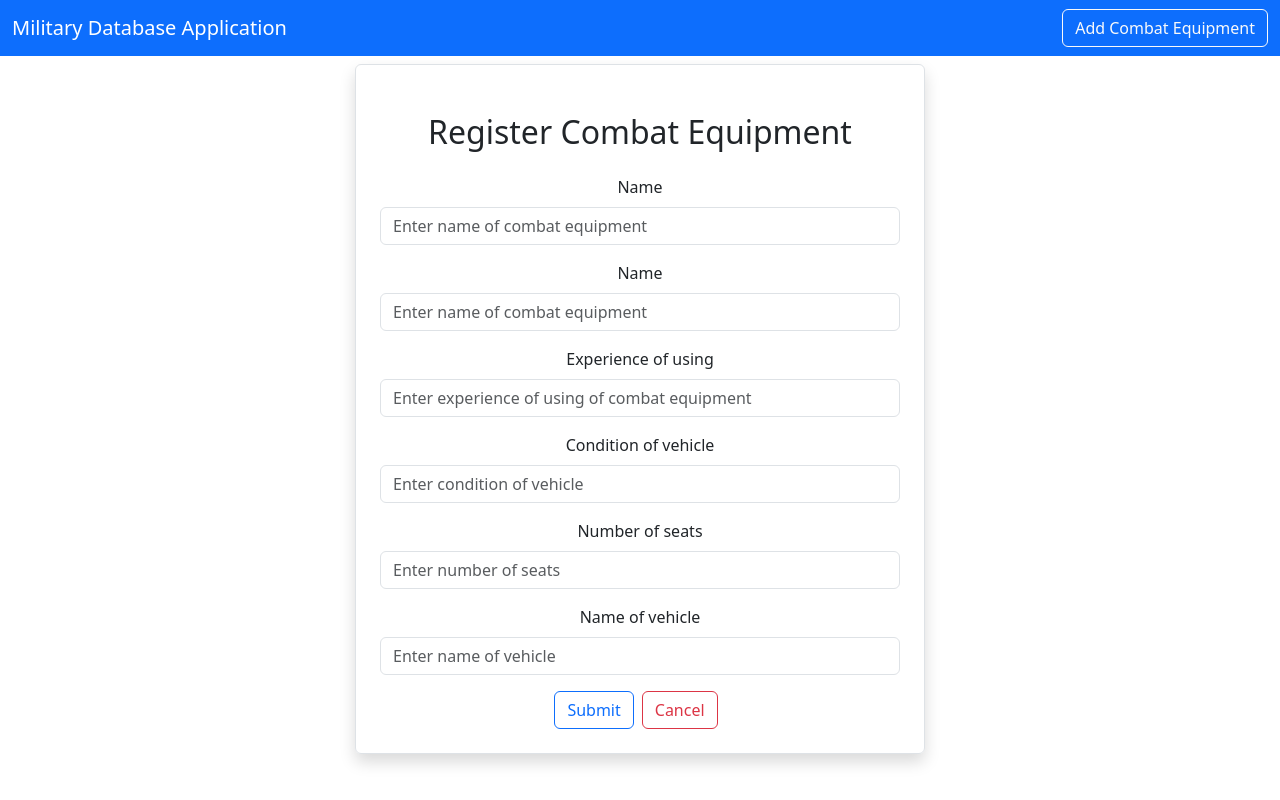
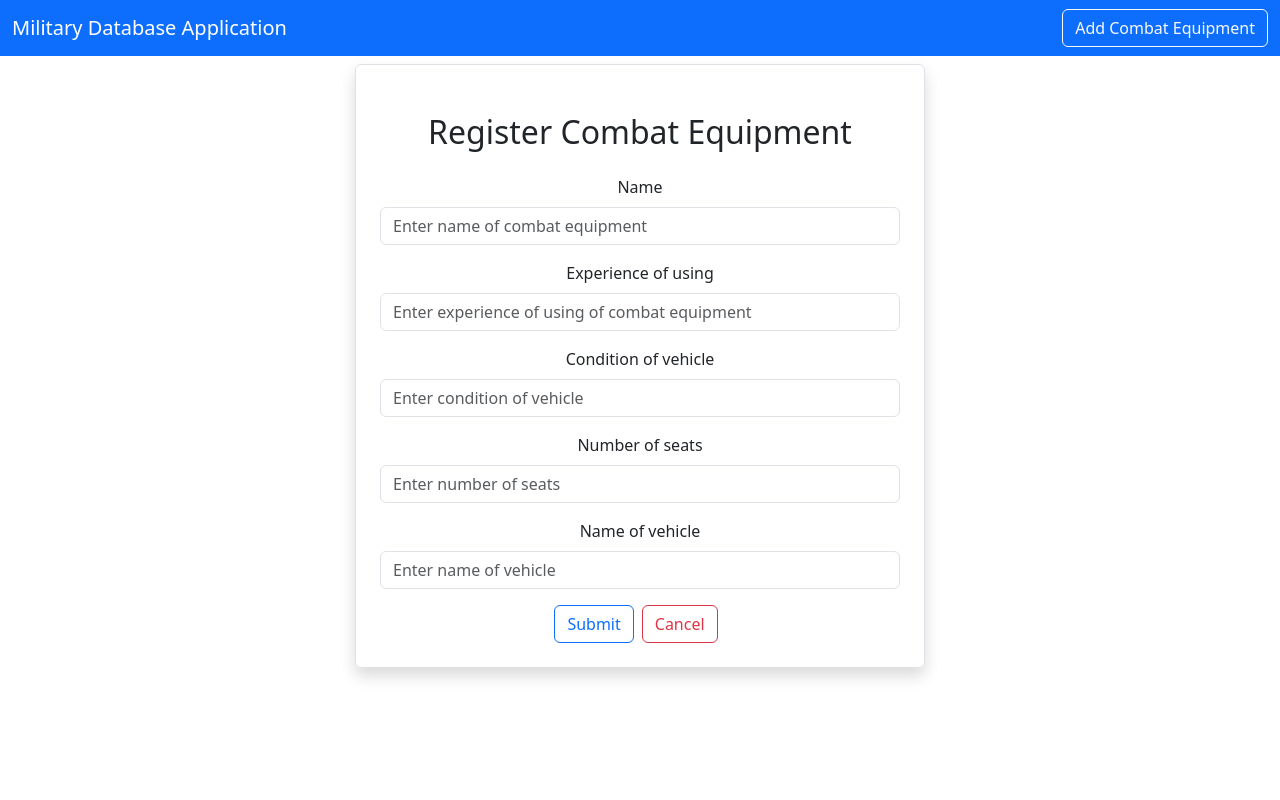
Before and after one commit to DaryaEvd/military_app_fullstack, a React (Create React App) app in the folder front/: page /addcombatequipment in a window 1280 px wide. Built offline with nearby package versions, Linux system fonts and the light colour scheme.

Commit message:
stored comb equipm inside state

```diff
--- a/front/src/combat_equipments/AddCombatEquipment.js
+++ b/front/src/combat_equipments/AddCombatEquipment.js
@@ -1,6 +1,27 @@
-import React from 'react'
+import React, {useState} from 'react'
 
 export default function AddCombatEquipment() {
+
+    const [combatEquipments, setCombatEquipments] = useState(
+        {
+            nameOfEquipment: "",
+            experienceOfUsing: "",
+            conditionOfVehicle: "",
+            numberOfSeats: "",
+            nameOfVehicle: ""
+        }
+    );
+
+    const { nameOfEquipment,
+        experienceOfUsing,
+        conditionOfVehicle,
+        numberOfSeats,
+        nameOfVehicle } = combatEquipments;
+
+    const onInputChange=(e)=>{
+        setCombatEquipments({...combatEquipments, [e.target.name]:e.target.value})
+    }
+
     return (
         <div className='container'>
             <div className='row'>
@@ -14,19 +35,9 @@ export default function AddCombatEquipment() {
                             type={"text"}
                             className='form-control'
                             placeholder='Enter name of combat equipment'
-                            name="name"
-                        />
-                    </div>
-
-                    <div className='mb-3'>
-                        <label htmlFor='Name' className='form-label'>
-                            Name
-                        </label>
-                        <input
-                            type={"text"}
-                            className='form-control'
-                            placeholder='Enter name of combat equipment'
-                            name="name"
+                            name="nameOfEquipment"
+                            value={nameOfEquipment}
+                            onChange={(e)=>onInputChange(e)}
                         />
                     </div>
 
@@ -38,7 +49,10 @@ export default function AddCombatEquipment() {
                             type={"text"}
                             className='form-control'
                             placeholder='Enter experience of using of combat equipment'
-                            name="name"
+                            name="experienceOfUsing"
+                            value={experienceOfUsing}
+                            onChange={(e)=>onInputChange(e)}
+
                         />
                     </div>
 
@@ -50,7 +64,10 @@ export default function AddCombatEquipment() {
                             type={"text"}
                             className='form-control'
                             placeholder='Enter condition of vehicle'
-                            name="name"
+                            name="conditionOfVehicle"
+                            value={conditionOfVehicle}
+                            onChange={(e)=>onInputChange(e)}
+
                         />
                     </div>
 
@@ -62,7 +79,10 @@ export default function AddCombatEquipment() {
                             type={"text"}
                             className='form-control'
                             placeholder='Enter number of seats'
-                            name="name"
+                            name="numberOfSeats"
+                            value={numberOfSeats}
+                            onChange={(e)=>onInputChange(e)}
+
                         />
                     </div>
 
@@ -74,7 +94,10 @@ export default function AddCombatEquipment() {
                             type={"text"}
                             className='form-control'
                             placeholder='Enter name of vehicle'
-                            name="name"
+                            name="nameOfVehicle"
+                            value={nameOfVehicle}
+                            onChange={(e)=>onInputChange(e)}
+
                         />
                     </div>
 
```
